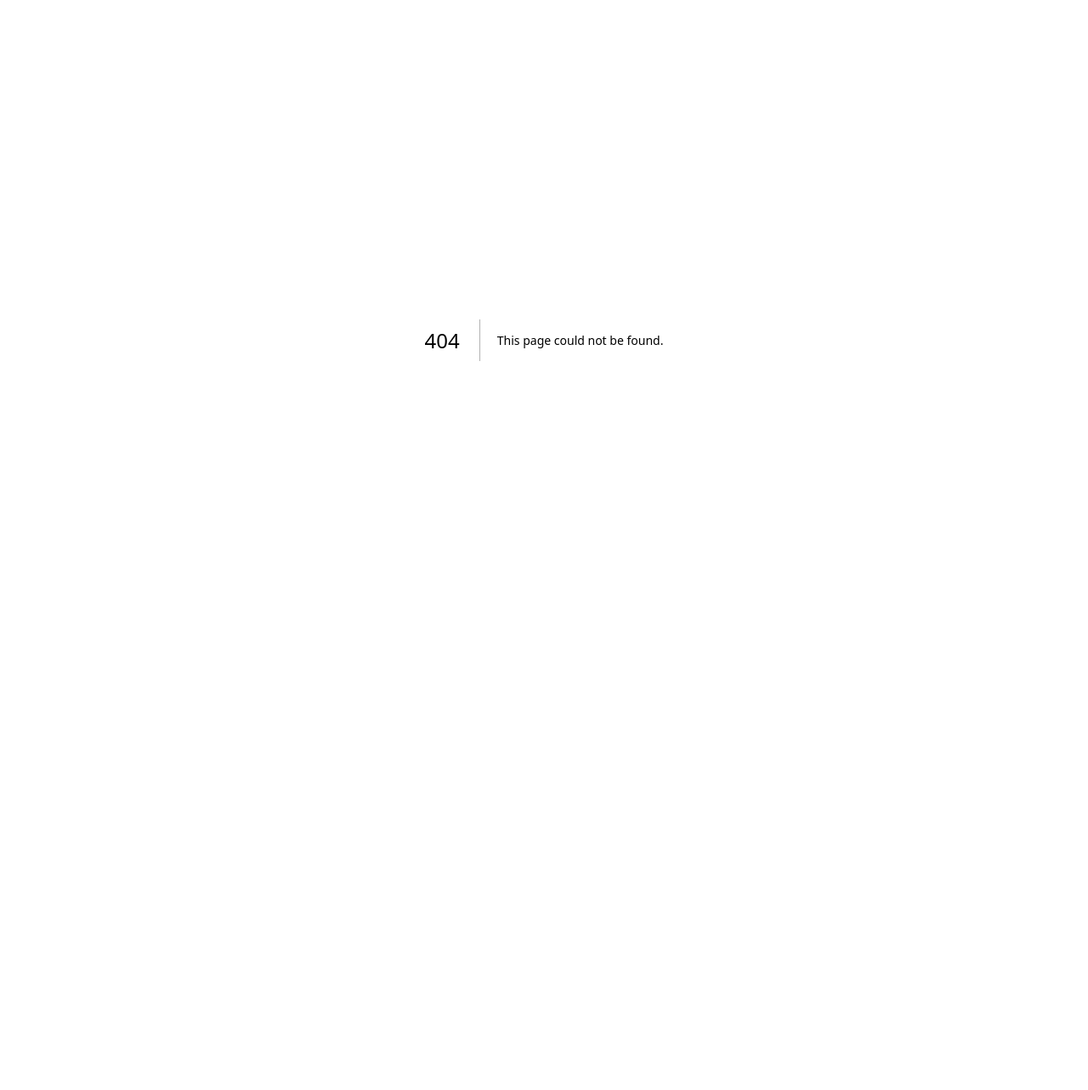
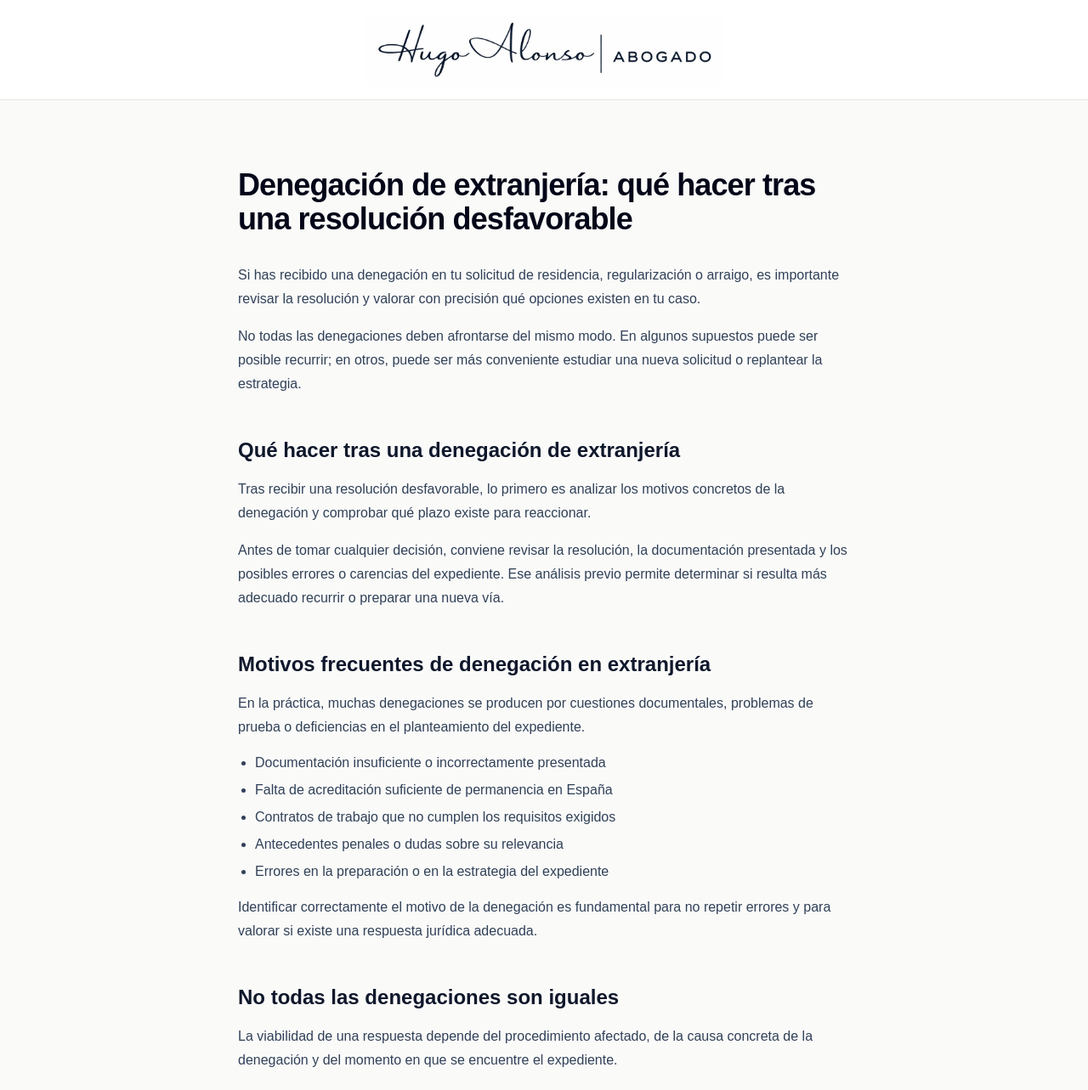
Before and after one commit to HugoAG73/hugo-alonso-web, a Next.js app: page /denegacion-extranjeria in a window 1280 px wide. Before the commit this address had no page. Shown: the top 1283 px of the page at 85% size. Before the commit the page ends 800 px from the top, so only its background shows below. Built offline with nearby package versions, Linux system fonts and the light colour scheme.

Commit message:
Pagina denegacion

```diff
--- /dev/null
+++ b/app/denegacion-extranjeria/page.tsx
@@ -0,0 +1,239 @@
+import Image from "next/image";
+
+export default function DenegacionExtranjeriaPage() {
+  return (
+    <main className="min-h-screen bg-stone-50 text-slate-900">
+      {/* HEADER */}
+      <header className="border-b border-stone-200 bg-white">
+        <div className="flex justify-center py-4">
+          <a href="/">
+            <Image
+              src="/logo-header-cropped.png"
+              alt="Hugo Alonso Abogado"
+              width={1180}
+              height={240}
+              className="h-[70px] w-auto md:h-[85px]"
+              priority
+            />
+          </a>
+        </div>
+      </header>
+
+      {/* CONTENIDO */}
+      <section className="mx-auto max-w-3xl px-6 py-20">
+        <h1 className="text-4xl font-semibold tracking-tight text-slate-950">
+          Denegación de extranjería: qué hacer tras una resolución desfavorable
+        </h1>
+
+        <p className="mt-8 text-base leading-7 text-slate-700">
+          Si has recibido una denegación en tu solicitud de residencia,
+          regularización o arraigo, es importante revisar la resolución y
+          valorar con precisión qué opciones existen en tu caso.
+        </p>
+
+        <p className="mt-4 text-base leading-7 text-slate-700">
+          No todas las denegaciones deben afrontarse del mismo modo. En algunos
+          supuestos puede ser posible recurrir; en otros, puede ser más
+          conveniente estudiar una nueva solicitud o replantear la estrategia.
+        </p>
+
+        <h2 className="mt-12 text-2xl font-semibold text-slate-900">
+          Qué hacer tras una denegación de extranjería
+        </h2>
+
+        <p className="mt-4 text-base leading-7 text-slate-700">
+          Tras recibir una resolución desfavorable, lo primero es analizar los
+          motivos concretos de la denegación y comprobar qué plazo existe para
+          reaccionar.
+        </p>
+
+        <p className="mt-4 text-base leading-7 text-slate-700">
+          Antes de tomar cualquier decisión, conviene revisar la resolución, la
+          documentación presentada y los posibles errores o carencias del
+          expediente. Ese análisis previo permite determinar si resulta más
+          adecuado recurrir o preparar una nueva vía.
+        </p>
+
+        <h2 className="mt-12 text-2xl font-semibold text-slate-900">
+          Motivos frecuentes de denegación en extranjería
+        </h2>
+
+        <p className="mt-4 text-base leading-7 text-slate-700">
+          En la práctica, muchas denegaciones se producen por cuestiones
+          documentales, problemas de prueba o deficiencias en el planteamiento
+          del expediente.
+        </p>
+
+        <ul className="mt-4 list-disc pl-5 space-y-2 text-slate-700">
+          <li>Documentación insuficiente o incorrectamente presentada</li>
+          <li>Falta de acreditación suficiente de permanencia en España</li>
+          <li>Contratos de trabajo que no cumplen los requisitos exigidos</li>
+          <li>Antecedentes penales o dudas sobre su relevancia</li>
+          <li>Errores en la preparación o en la estrategia del expediente</li>
+        </ul>
+
+        <p className="mt-4 text-base leading-7 text-slate-700">
+          Identificar correctamente el motivo de la denegación es fundamental
+          para no repetir errores y para valorar si existe una respuesta jurídica
+          adecuada.
+        </p>
+
+        <h2 className="mt-12 text-2xl font-semibold text-slate-900">
+          No todas las denegaciones son iguales
+        </h2>
+
+        <p className="mt-4 text-base leading-7 text-slate-700">
+          La viabilidad de una respuesta depende del procedimiento afectado, de
+          la causa concreta de la denegación y del momento en que se encuentre el
+          expediente.
+        </p>
+
+        <p className="mt-4 text-base leading-7 text-slate-700">
+          No es lo mismo una denegación en un procedimiento de arraigo que una
+          resolución desfavorable en otro tipo de autorización de residencia. Por
+          eso es importante revisar cada caso de forma individual.
+        </p>
+
+        <h2 className="mt-12 text-2xl font-semibold text-slate-900">
+          ¿Se puede recurrir una denegación?
+        </h2>
+
+        <p className="mt-4 text-base leading-7 text-slate-700">
+          En muchos casos, sí puede ser posible recurrir una denegación. Sin
+          embargo, no siempre es la opción más conveniente.
+        </p>
+
+        <p className="mt-4 text-base leading-7 text-slate-700">
+          Antes de interponer un recurso, conviene valorar si existen argumentos
+          sólidos, si la documentación permite sostener la impugnación y si esa
+          vía ofrece una posibilidad real de mejorar la situación.
+        </p>
+
+        <h2 className="mt-12 text-2xl font-semibold text-slate-900">
+          Cuándo puede no ser conveniente recurrir
+        </h2>
+
+        <p className="mt-4 text-base leading-7 text-slate-700">
+          No en todos los casos el recurso es la mejor solución. En determinadas
+          situaciones, puede resultar más adecuado preparar una nueva solicitud o
+          corregir previamente las deficiencias del expediente.
+        </p>
+
+        <p className="mt-4 text-base leading-7 text-slate-700">
+          Interponer un recurso sin una base suficiente puede prolongar el
+          problema sin aportar una solución real. Por eso es importante valorar
+          con criterio qué opción conviene en cada caso.
+        </p>
+
+        <h2 className="mt-12 text-2xl font-semibold text-slate-900">
+          Importancia de la revisión del expediente
+        </h2>
+
+        <p className="mt-4 text-base leading-7 text-slate-700">
+          La revisión del expediente permite entender por qué se ha producido la
+          denegación, detectar errores en la documentación o en la estrategia y
+          ordenar correctamente los siguientes pasos.
+        </p>
+
+        <p className="mt-4 text-base leading-7 text-slate-700">
+          En muchos supuestos, la diferencia entre insistir en una vía que no
+          conviene y plantear una solución jurídicamente adecuada está en ese
+          análisis previo.
+        </p>
+
+        <h2 className="mt-12 text-2xl font-semibold text-slate-900">
+          Otras vías que pueden valorarse
+        </h2>
+
+        <p className="mt-4 text-base leading-7 text-slate-700">
+          En algunos casos, tras una denegación puede resultar más conveniente
+          estudiar otras opciones de regularización antes que insistir en el
+          mismo procedimiento.
+        </p>
+
+        <p className="mt-4 text-base leading-7 text-slate-700">
+          Puedes consultar también información sobre el{" "}
+          <a href="/arraigo-social" className="underline">
+            arraigo social o arraigo sociolaboral
+          </a>{" "}
+          y sobre la{" "}
+          <a href="/regularizacion-espana" className="underline">
+            regularización en España
+          </a>
+          , ya que en determinados supuestos puede ser más adecuado replantear la
+          vía antes de continuar.
+        </p>
+
+        <h2 className="mt-12 text-2xl font-semibold text-slate-900">
+          ¿Qué hacer en tu caso?
+        </h2>
+
+        <p className="mt-4 text-base leading-7 text-slate-700">
+          Si has recibido una denegación, conviene revisar la resolución, la
+          documentación aportada y las opciones disponibles antes de actuar.
+        </p>
+
+        <p className="mt-4 text-base leading-7 text-slate-700">
+          El análisis previo permite determinar si existe margen para recurrir,
+          si resulta preferible preparar una nueva solicitud o si conviene
+          adoptar otra estrategia para evitar nuevos errores.
+        </p>
+
+        <p className="mt-4 text-base leading-7 text-slate-700">
+          Si necesitas valorar qué puede hacerse tras una denegación de
+          extranjería, puedes solicitar una revisión inicial de tu caso.
+        </p>
+
+        {/* CTA */}
+        <div className="mt-12 flex flex-col gap-4 sm:flex-row">
+          <a
+            href="/#contacto"
+            className="inline-flex items-center justify-center rounded-2xl bg-slate-950 px-6 py-4 text-sm font-medium text-white shadow-lg transition hover:-translate-y-0.5"
+          >
+            Solicitar revisión de mi caso
+          </a>
+
+          <a
+            href="https://wa.me/34686310400"
+            target="_blank"
+            rel="noopener noreferrer"
+            className="inline-flex items-center justify-center rounded-2xl bg-green-600 px-6 py-4 text-sm font-medium text-white shadow-lg transition hover:-translate-y-0.5"
+          >
+            Consultar por WhatsApp
+          </a>
+
+          <a
+            href="/"
+            className="inline-flex items-center justify-center rounded-2xl border border-stone-300 px-6 py-4 text-sm font-medium text-slate-700 transition hover:bg-stone-100"
+          >
+            Volver a la web
+          </a>
+        </div>
+      </section>
+
+      <footer className="border-t border-stone-200 bg-stone-50">
+        <div className="mx-auto flex max-w-7xl flex-col gap-4 px-6 py-8 text-xs text-slate-500 lg:flex-row lg:items-center lg:justify-between lg:px-8">
+          <div>
+            Abogado colegiado en el Ilustre Colegio de Abogados de Madrid
+            <br />
+            © 2026 Hugo Alonso Abogado. Todos los derechos reservados.
+          </div>
+          <div className="flex gap-6">
+            <a href="/despacho" className="hover:text-slate-800">
+              Despacho
+            </a>
+            <a href="/aviso-legal" className="hover:text-slate-800">
+              Aviso legal
+            </a>
+            <a href="/politica-privacidad" className="hover:text-slate-800">
+              Política de privacidad
+            </a>
+            <a href="/cookies" className="hover:text-slate-800">
+              Cookies
+            </a>
+          </div>
+        </div>
+      </footer>
+    </main>
+  );
+}
```
